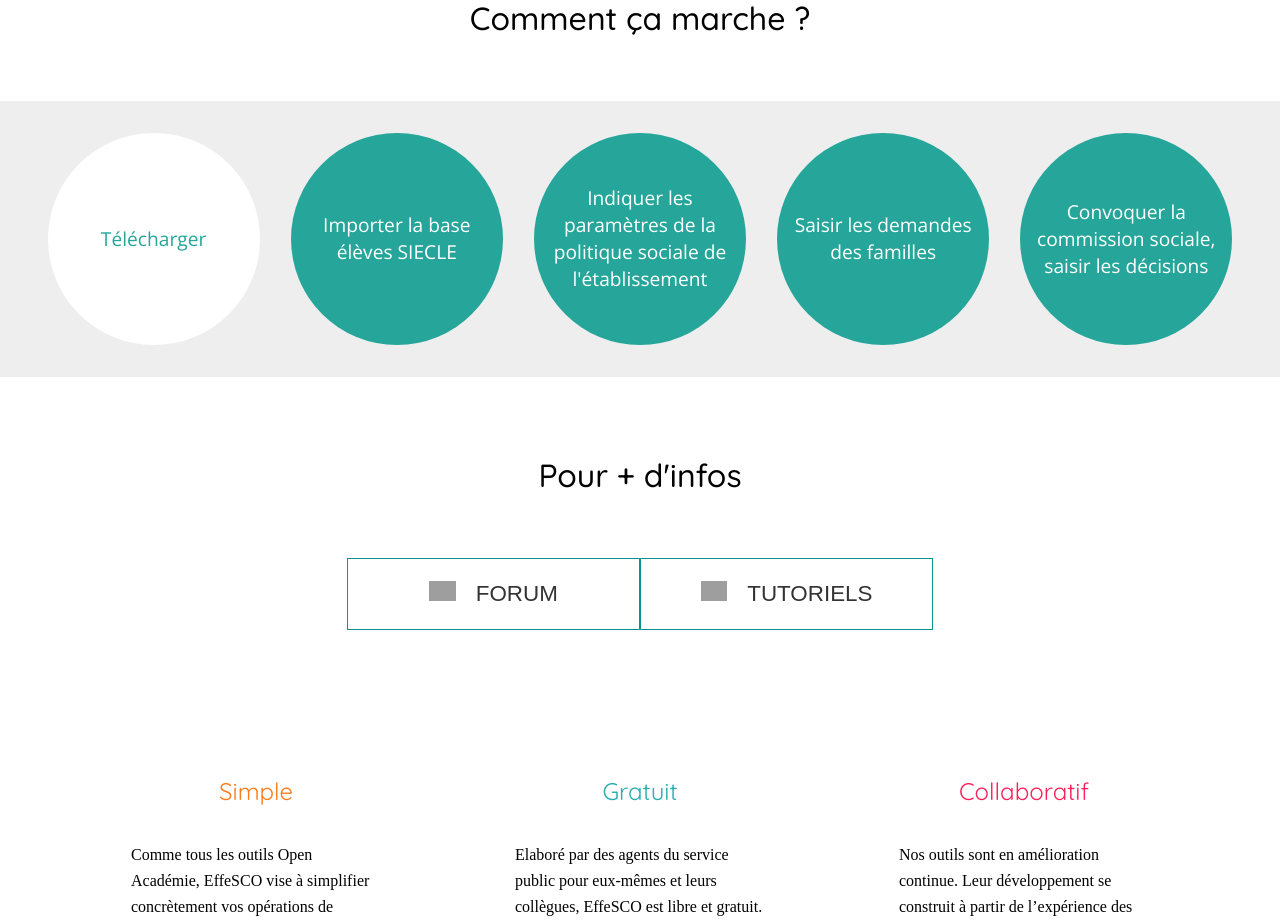
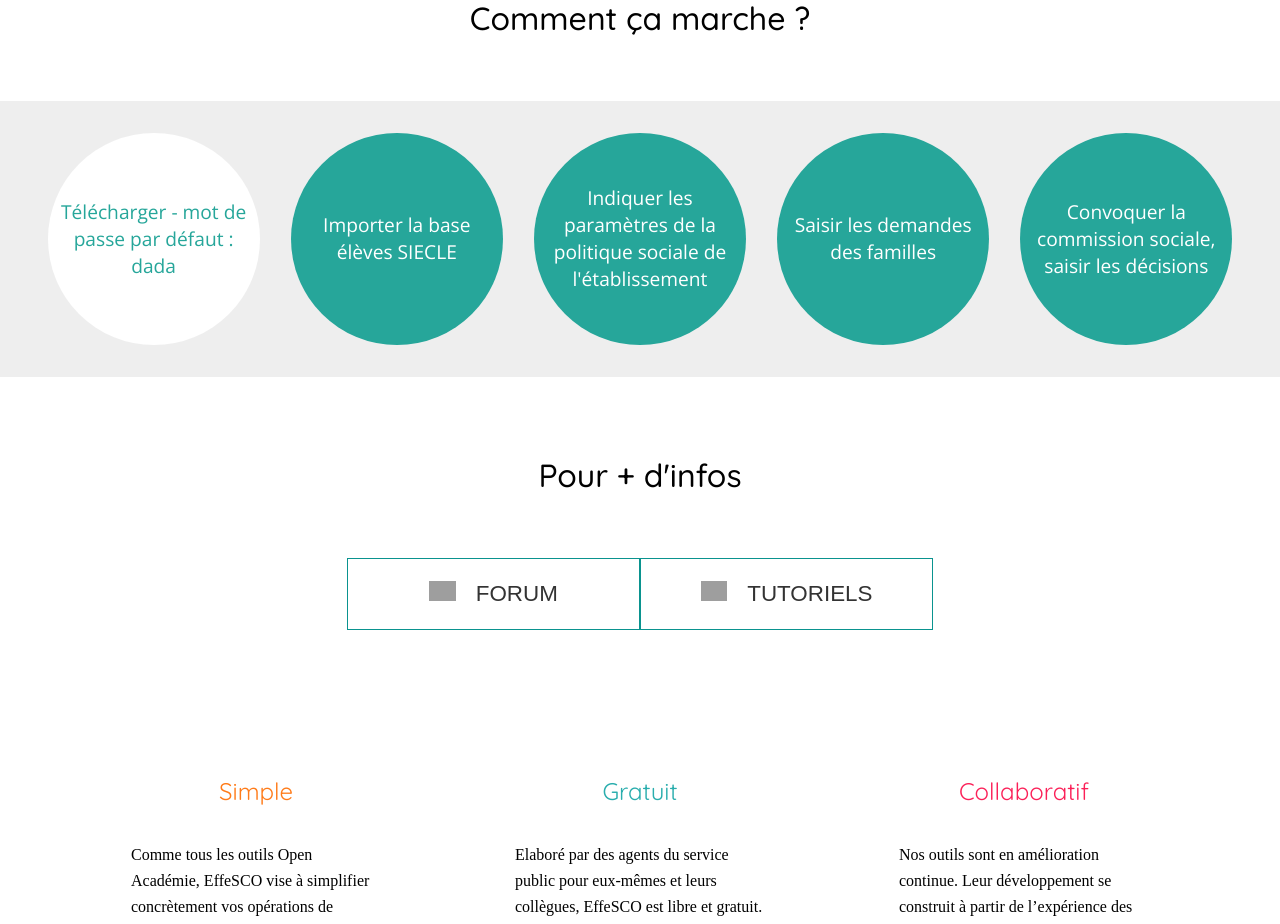
Before and after one commit to betagouv/open-academie, a Next.js app: page /effesco in a window 1280 px wide. Shown: the part 1240-2164 px from the top of the page. Built offline with nearby package versions, Linux system fonts and the light colour scheme; grey boxes are pictures that could not be loaded; a web font is replaced by a local one.

Commit message:
Update effesco.js

```diff
--- a/pages/effesco.js
+++ b/pages/effesco.js
@@ -37,7 +37,7 @@ const effesco = () => (
 
       <HowToSteps
         steps={[
-          'Télécharger',
+          'Télécharger - mot de passe par défaut : dada',
           'Importer la base élèves SIECLE',
           'Indiquer les paramètres de la politique sociale de l\'établissement',
           'Saisir les demandes des familles',
```
